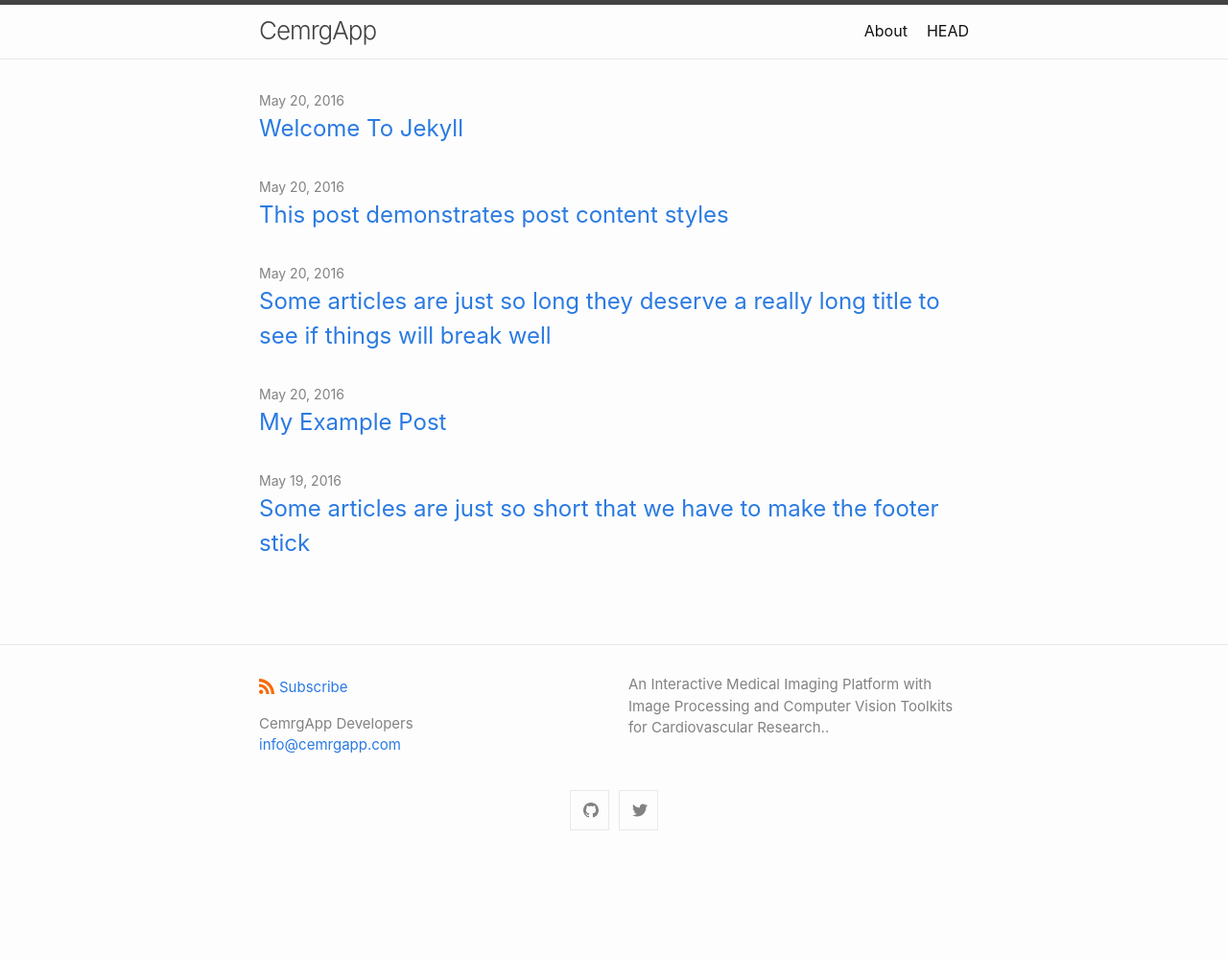
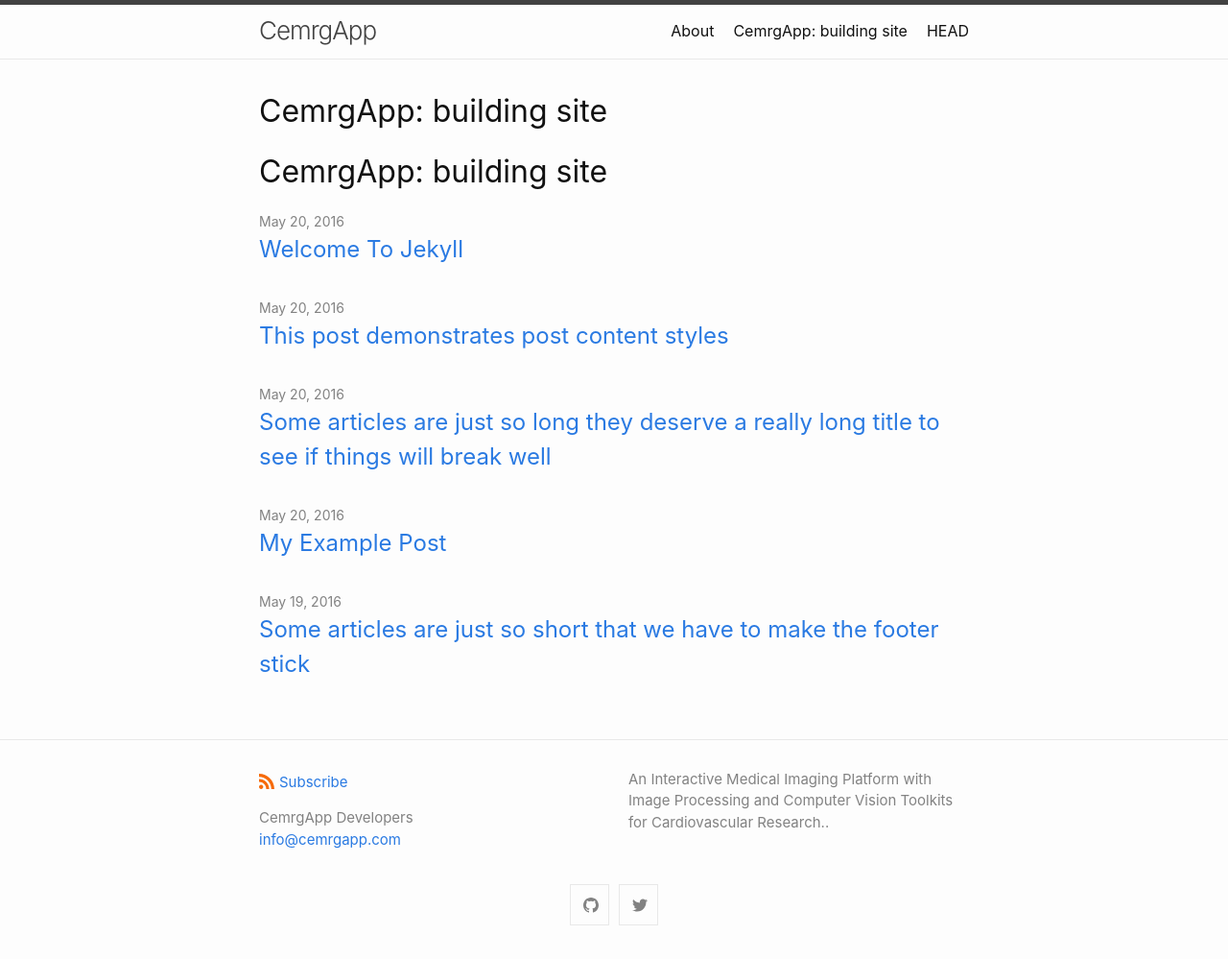
Before and after one commit to OpenHeartDevelopers/CemrgApp, a Jekyll site: the page built from index.md, in a window 1280 px wide. Shown: the whole page at 96% size. Built offline with Jekyll 4.4.1, drawn with Linux system fonts in a browser that asks for light colours; our own code applies the rules of GitHub Pages for plain Markdown files; before the commit the page ends 900 px from its top, so only the background shows below that.

Commit message:
Update index.md

```diff
--- a/index.md
+++ b/index.md
@@ -7,3 +7,5 @@
 #
 layout: home
 ---
+
+# CemrgApp: building site
```
